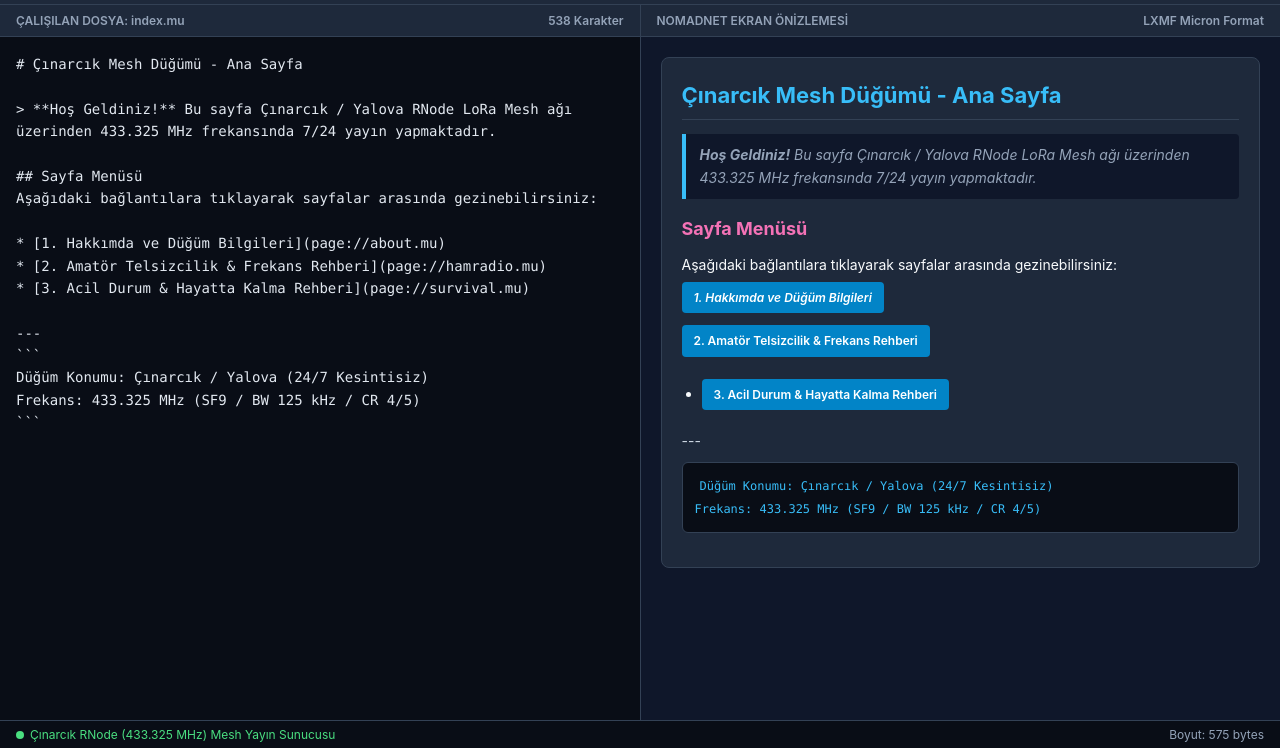
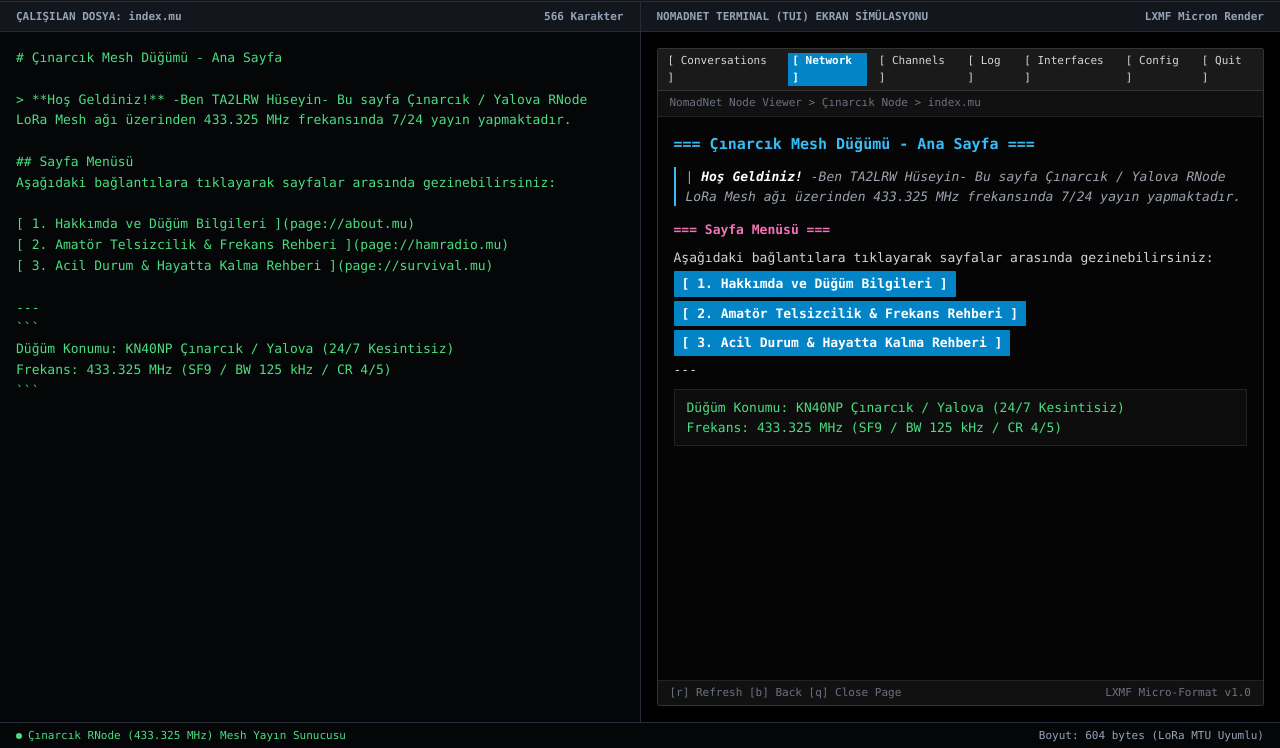
Before and after one commit to huseyinedepali77/DIY-RNode-ESP32-LoRa, a plain HTML site: page micron_app/index.html in a window 1280 px wide. Shown: the part 52-800 px from the top of the page. Drawn offline with Linux system fonts and the light colour scheme.

Commit message:
Redesign preview pane as authentic NomadNet Terminal UI (TUI) curses simulator

````diff
--- a/micron_app/index.html
+++ b/micron_app/index.html
@@ -3,19 +3,19 @@
 <head>
     <meta charset="UTF-8">
     <meta name="viewport" content="width=device-width, initial-scale=1.0">
-    <title>Micron Page Studio - Reticulum & NomadNet</title>
+    <title>Micron Page Studio - Reticulum & NomadNet TUI</title>
     <style>
         :root {
-            --bg-color: #0f172a;
-            --panel-bg: #1e293b;
-            --border-color: #334155;
+            --bg-color: #0c0d10;
+            --panel-bg: #14161d;
+            --border-color: #272a37;
             --accent-color: #38bdf8;
             --accent-hover: #0284c7;
             --success-color: #22c55e;
             --success-hover: #16a34a;
             --text-main: #f8fafc;
             --text-muted: #94a3b8;
-            --font-mono: 'Fira Code', 'Consolas', monospace;
+            --font-mono: 'Fira Code', 'Consolas', 'Courier New', monospace;
         }
 
         * { box-sizing: border-box; margin: 0; padding: 0; }
@@ -23,7 +23,7 @@
         body {
             background-color: var(--bg-color);
             color: var(--text-main);
-            font-family: -apple-system, BlinkMacSystemFont, "Segoe UI", Roboto, Helvetica, Arial, sans-serif;
+            font-family: var(--font-mono);
             height: 100vh;
             display: flex;
             flex-direction: column;
@@ -40,15 +40,15 @@
         }
 
         .brand { display: flex; align-items: center; gap: 10px; }
-        .brand-title { font-size: 17px; font-weight: 700; color: var(--accent-color); }
-        .badge-location { background-color: #334155; color: #f8fafc; font-size: 11px; padding: 3px 8px; border-radius: 4px; font-weight: 600; }
+        .brand-title { font-size: 15px; font-weight: 700; color: var(--accent-color); letter-spacing: 0.5px; }
+        .badge-location { background-color: #272a37; color: #f8fafc; font-size: 11px; padding: 3px 8px; border-radius: 2px; font-weight: 600; }
 
-        .tabs { display: flex; gap: 6px; background: #0f172a; padding: 4px; border-radius: 6px; border: 1px solid var(--border-color); }
-        .tab-btn { background: transparent; color: var(--text-muted); border: none; padding: 6px 12px; font-size: 12px; font-weight: 600; border-radius: 4px; cursor: pointer; }
-        .tab-btn.active { background: var(--accent-color); color: #0f172a; }
+        .tabs { display: flex; gap: 4px; background: #0c0d10; padding: 3px; border-radius: 4px; border: 1px solid var(--border-color); }
+        .tab-btn { background: transparent; color: var(--text-muted); border: none; padding: 6px 12px; font-size: 11px; font-weight: 600; font-family: var(--font-mono); cursor: pointer; }
+        .tab-btn.active { background: var(--accent-color); color: #0c0d10; }
 
         .actions { display: flex; gap: 10px; }
-        button { background-color: var(--accent-color); color: #0f172a; border: none; padding: 8px 14px; border-radius: 6px; font-weight: 600; font-size: 13px; cursor: pointer; transition: all 0.2s ease; }
+        button { background-color: var(--accent-color); color: #0c0d10; border: none; padding: 8px 14px; font-family: var(--font-mono); font-weight: 700; font-size: 12px; cursor: pointer; transition: all 0.2s ease; border-radius: 2px; }
         button:hover { background-color: var(--accent-hover); color: white; }
         button.btn-publish { background-color: var(--success-color); color: white; }
         button.btn-publish:hover { background-color: var(--success-hover); }
@@ -57,29 +57,114 @@
         .pane { flex: 1; display: flex; flex-direction: column; border-right: 1px solid var(--border-color); overflow: hidden; }
         .pane:last-child { border-right: none; }
 
-        .pane-header { background-color: #1e293b; padding: 8px 16px; font-size: 12px; font-weight: 600; color: var(--text-muted); border-bottom: 1px solid var(--border-color); display: flex; justify-content: space-between; }
-        textarea#editor { flex: 1; background-color: #090d16; color: #e2e8f0; font-family: var(--font-mono); font-size: 14px; padding: 16px; border: none; resize: none; outline: none; line-height: 1.6; }
+        .pane-header { background-color: #14161d; padding: 8px 16px; font-size: 11px; font-weight: 700; color: var(--text-muted); border-bottom: 1px solid var(--border-color); display: flex; justify-content: space-between; font-family: var(--font-mono); }
+        textarea#editor { flex: 1; background-color: #050608; color: #4ade80; font-family: var(--font-mono); font-size: 13px; padding: 16px; border: none; resize: none; outline: none; line-height: 1.6; }
 
-        .preview-area { flex: 1; padding: 20px; overflow-y: auto; background-color: #0f172a; }
-        .micron-rendered { font-size: 14px; line-height: 1.6; max-width: 680px; margin: 0 auto; background: #1e293b; padding: 20px; border-radius: 8px; border: 1px solid #334155; }
-        .micron-rendered h1 { font-size: 22px; color: #38bdf8; border-bottom: 1px solid #334155; padding-bottom: 6px; margin-bottom: 14px; }
-        .micron-rendered h2 { font-size: 18px; color: #f472b6; margin-top: 16px; margin-bottom: 10px; }
-        .micron-rendered h3 { font-size: 15px; color: #4ade80; margin-top: 14px; margin-bottom: 6px; }
-        .micron-rendered p { margin-bottom: 10px; color: #cbd5e1; }
-        .micron-rendered blockquote { border-left: 4px solid #38bdf8; background-color: #0f172a; padding: 10px 14px; margin: 12px 0; border-radius: 0 4px 4px 0; font-style: italic; color: #94a3b8; }
-        .micron-rendered ul, .micron-rendered ol { margin-left: 20px; margin-bottom: 14px; }
-        .micron-rendered code { background-color: #0f172a; color: #f43f5e; padding: 2px 5px; border-radius: 4px; font-family: var(--font-mono); font-size: 12px; }
-        .micron-rendered pre { background-color: #090d16; padding: 12px; border-radius: 6px; overflow-x: auto; margin-bottom: 14px; border: 1px solid #334155; }
-        .micron-rendered pre code { background: none; color: #38bdf8; }
-        .micron-btn { display: inline-block; background-color: #0284c7; color: white; padding: 6px 12px; border-radius: 4px; text-decoration: none; font-weight: 600; font-size: 12px; margin: 6px 0; border: none; }
-        .micron-table { width: 100%; border-collapse: collapse; margin: 14px 0; }
-        .micron-table th, .micron-table td { border: 1px solid #334155; padding: 6px 10px; text-align: left; }
-        .micron-table th { background-color: #0f172a; color: #38bdf8; }
+        /* NOMADNET TERMINAL UI (TUI) SIMULATION */
+        .preview-area { flex: 1; padding: 16px; overflow-y: auto; background-color: #000000; display: flex; justify-content: center; }
 
-        .status-bar { background-color: #090d16; border-top: 1px solid var(--border-color); padding: 6px 16px; font-size: 12px; color: var(--text-muted); display: flex; justify-content: space-between; }
+        .nomadnet-tui-window {
+            width: 100%;
+            max-width: 760px;
+            background-color: #050505;
+            border: 1px solid #333333;
+            border-radius: 2px;
+            font-family: var(--font-mono);
+            font-size: 13px;
+            line-height: 1.5;
+            color: #d1d5db;
+            box-shadow: 0 0 20px rgba(0,0,0,0.8);
+            display: flex;
+            flex-direction: column;
+        }
+
+        .tui-menu-bar {
+            background-color: #1a1a1a;
+            color: #9ca3af;
+            padding: 4px 10px;
+            font-size: 11px;
+            border-bottom: 1px solid #333333;
+            display: flex;
+            gap: 12px;
+        }
+
+        .tui-menu-item { color: #d1d5db; }
+        .tui-menu-item.active { background-color: #0284c7; color: #ffffff; padding: 0 4px; font-weight: bold; }
+
+        .tui-sub-header {
+            background-color: #111111;
+            color: #6b7280;
+            padding: 4px 12px;
+            font-size: 11px;
+            border-bottom: 1px solid #222222;
+        }
+
+        .tui-content {
+            padding: 16px;
+            flex: 1;
+        }
+
+        /* Micron TUI Elements */
+        .tui-h1 { color: #38bdf8; font-weight: bold; margin-bottom: 12px; font-size: 15px; }
+        .tui-h2 { color: #f472b6; font-weight: bold; margin-top: 14px; margin-bottom: 8px; font-size: 13px; }
+        .tui-h3 { color: #4ade80; font-weight: bold; margin-top: 10px; margin-bottom: 6px; font-size: 13px; }
+
+        .tui-p { margin-bottom: 10px; color: #d1d5db; }
+
+        .tui-quote { border-left: 2px solid #38bdf8; padding-left: 10px; color: #9ca3af; margin: 10px 0; font-style: italic; }
+
+        .tui-link-btn {
+            display: block;
+            background-color: #0284c7;
+            color: #ffffff;
+            padding: 3px 8px;
+            margin: 4px 0;
+            text-decoration: none;
+            width: fit-content;
+            font-weight: bold;
+            border-radius: 1px;
+        }
+
+        .tui-link-btn:hover { background-color: #0369a1; }
+
+        .tui-table {
+            border-collapse: collapse;
+            margin: 12px 0;
+            width: 100%;
+            font-size: 12px;
+        }
+
+        .tui-table th, .tui-table td {
+            border: 1px solid #444444;
+            padding: 4px 8px;
+            text-align: left;
+        }
+
+        .tui-table th { background-color: #181818; color: #38bdf8; }
+
+        .tui-code-block {
+            background-color: #0d0d0d;
+            border: 1px solid #222222;
+            padding: 8px 12px;
+            color: #4ade80;
+            margin: 10px 0;
+            white-space: pre-wrap;
+        }
+
+        .tui-footer {
+            background-color: #111111;
+            border-top: 1px solid #222222;
+            padding: 4px 12px;
+            font-size: 11px;
+            color: #6b7280;
+            display: flex;
+            justify-content: space-between;
+        }
+
+        .status-bar { background-color: #050608; border-top: 1px solid var(--border-color); padding: 6px 16px; font-size: 11px; color: var(--text-muted); display: flex; justify-content: space-between; font-family: var(--font-mono); }
         .status-online { color: #4ade80; display: flex; align-items: center; gap: 6px; }
-        .dot { width: 8px; height: 8px; background-color: #4ade80; border-radius: 50%; }
-        #toast { position: fixed; bottom: 40px; right: 20px; background: #22c55e; color: white; padding: 12px 20px; border-radius: 6px; font-weight: 600; display: none; box-shadow: 0 10px 20px rgba(0,0,0,0.4); z-index: 999; }
+        .dot { width: 6px; height: 6px; background-color: #4ade80; border-radius: 50%; }
+        #toast { position: fixed; bottom: 30px; right: 20px; background: #22c55e; color: white; padding: 10px 16px; font-size: 12px; font-family: var(--font-mono); font-weight: 700; display: none; box-shadow: 0 5px 15px rgba(0,0,0,0.5); z-index: 999; }
     </style>
 </head>
 <body>
@@ -113,11 +198,29 @@
 
         <div class="pane">
             <div class="pane-header">
-                <span>NOMADNET EKRAN ÖNİZLEMESİ</span>
-                <span>LXMF Micron Format</span>
+                <span>NOMADNET TERMINAL (TUI) EKRAN SİMÜLASYONU</span>
+                <span>LXMF Micron Render</span>
             </div>
             <div class="preview-area">
-                <div id="preview" class="micron-rendered"></div>
+                <div class="nomadnet-tui-window">
+                    <div class="tui-menu-bar">
+                        <span class="tui-menu-item">[ Conversations ]</span>
+                        <span class="tui-menu-item active">[ Network ]</span>
+                        <span class="tui-menu-item">[ Channels ]</span>
+                        <span class="tui-menu-item">[ Log ]</span>
+                        <span class="tui-menu-item">[ Interfaces ]</span>
+                        <span class="tui-menu-item">[ Config ]</span>
+                        <span class="tui-menu-item">[ Quit ]</span>
+                    </div>
+                    <div class="tui-sub-header">
+                        <span>NomadNet Node Viewer &gt; Çınarcık Node &gt; <span id="tuiCurrentFile">index.mu</span></span>
+                    </div>
+                    <div class="tui-content" id="preview"></div>
+                    <div class="tui-footer">
+                        <span>[r] Refresh  [b] Back  [q] Close Page</span>
+                        <span>LXMF Micro-Format v1.0</span>
+                    </div>
+                </div>
             </div>
         </div>
     </div>
@@ -136,18 +239,18 @@
         const pagesData = {
             "index.mu": `# Çınarcık Mesh Düğümü - Ana Sayfa
 
-> **Hoş Geldiniz!** Bu sayfa Çınarcık / Yalova RNode LoRa Mesh ağı üzerinden 433.325 MHz frekansında 7/24 yayın yapmaktadır.
+> **Hoş Geldiniz!** -Ben TA2LRW Hüseyin- Bu sayfa Çınarcık / Yalova RNode LoRa Mesh ağı üzerinden 433.325 MHz frekansında 7/24 yayın yapmaktadır.
 
 ## Sayfa Menüsü
 Aşağıdaki bağlantılara tıklayarak sayfalar arasında gezinebilirsiniz:
 
-* [1. Hakkımda ve Düğüm Bilgileri](page://about.mu)
-* [2. Amatör Telsizcilik & Frekans Rehberi](page://hamradio.mu)
-* [3. Acil Durum & Hayatta Kalma Rehberi](page://survival.mu)
+[ 1. Hakkımda ve Düğüm Bilgileri ](page://about.mu)
+[ 2. Amatör Telsizcilik & Frekans Rehberi ](page://hamradio.mu)
+[ 3. Acil Durum & Hayatta Kalma Rehberi ](page://survival.mu)
 
 ---
 \`\`\`
-Düğüm Konumu: Çınarcık / Yalova (24/7 Kesintisiz)
+Düğüm Konumu: KN40NP Çınarcık / Yalova (24/7 Kesintisiz)
 Frekans: 433.325 MHz (SF9 / BW 125 kHz / CR 4/5)
 \`\`\``,
 
@@ -156,9 +259,10 @@ Frekans: 433.325 MHz (SF9 / BW 125 kHz / CR 4/5)
 > **Amatör Telsiz & Off-Grid Çınarcık İletişim İstasyonu**
 
 ## QTH ve Konum Bilgileri
-* **Bölge:** Yalova / Çınarcık
+* **Çağrı Kodu:** TA2LRW
+* **Operatör:** Hüseyin
+* **Bölge:** Yalova / Çınarcık (KN40NP)
 * **Düğüm Kimliği:** RNode-Cinarcik-Server
-* **Amaç:** Marmara ve Çınarcık bölgesinde afet durumlarında şebekesiz kesintisiz haberleşme sağlamak.
 
 ## Donanım Detayları
 
@@ -168,7 +272,7 @@ Frekans: 433.325 MHz (SF9 / BW 125 kHz / CR 4/5)
 | **RTM / RNode** | ESP32 + SX1278 (433.325 MHz) |
 | **Anten** | 3m UHF/VHF Yüksek Kazançlı Anten |
 
-[Ana Sayfaya Dön](page://index.mu)`,
+[ ⬅️ Ana Sayfaya Dön ](page://index.mu)`,
 
             "hamradio.mu": `# Amatör Telsizcilik & Frekans Rehberi
 
@@ -190,7 +294,7 @@ Frekans: 433.325 MHz (SF9 / BW 125 kHz / CR 4/5)
 | **QSO** | Birebir telsiz görüşmesi yapma |
 | **QRM** | İnsan kaynaklı parazit / gürültü |
 
-[Ana Sayfaya Dön](page://index.mu)`,
+[ ⬅️ Ana Sayfaya Dön ](page://index.mu)`,
 
             "survival.mu": `# Acil Durum & Hayatta Kalma Rehberi
 
@@ -204,7 +308,7 @@ Frekans: 433.325 MHz (SF9 / BW 125 kHz / CR 4/5)
 - [x] Düdük ve El Feneri
 - [x] İlk Yardım Çantası & İlaçlar
 
-[Ana Sayfaya Dön](page://index.mu)`
+[ ⬅️ Ana Sayfaya Dön ](page://index.mu)`
         };
 
         let currentFilename = "index.mu";
@@ -214,25 +318,37 @@ Frekans: 433.325 MHz (SF9 / BW 125 kHz / CR 4/5)
         const charCount = document.getElementById('charCount');
         const byteStats = document.getElementById('byteStats');
         const activeFilenameLabel = document.getElementById('activeFilename');
+        const tuiCurrentFile = document.getElementById('tuiCurrentFile');
 
-        function parseMicron(text) {
-            if (!text) return '<p style="color:#64748b;">Önizleme alanı...</p>';
+        function parseMicronToTUI(text) {
+            if (!text) return '<p class="tui-p" style="color:#6b7280;">Önizleme alanı...</p>';
 
             let html = text;
             html = html.replace(/&/g, "&amp;").replace(/</g, "&lt;").replace(/>/g, "&gt;");
-            html = html.replace(/```([\s\S]*?)```/g, (m, c) => `<pre><code>${c.trim()}</code></pre>`);
-            html = html.replace(/`([^`]+)`/g, '<code>$1</code>');
-            html = html.replace(/^### (.*$)/gim, '<h3>$1</h3>');
-            html = html.replace(/^## (.*$)/gim, '<h2>$1</h2>');
-            html = html.replace(/^# (.*$)/gim, '<h1>$1</h1>');
-            html = html.replace(/^&gt; (.*$)/gim, '<blockquote>$1</blockquote>');
-            html = html.replace(/\*\*([^*]+)\*\*/g, '<strong>$1</strong>');
-            html = html.replace(/\*([^*]+)\*/g, '<em>$1</em>');
-            html = html.replace(/\[([^\]]+)\]\(([^)]+)\)/g, (m, l, u) => `<a href="${u}" class="micron-btn">${l}</a>`);
 
+            // Code Blocks
+            html = html.replace(/```([\s\S]*?)```/g, (m, c) => `<div class="tui-code-block">${c.trim()}</div>`);
+            html = html.replace(/`([^`]+)`/g, '<span style="color:#4ade80;">$1</span>');
+
+            // Headers
+            html = html.replace(/^### (.*$)/gim, '<div class="tui-h3">=== $1 ===</div>');
+            html = html.replace(/^## (.*$)/gim, '<div class="tui-h2">=== $1 ===</div>');
+            html = html.replace(/^# (.*$)/gim, '<div class="tui-h1">=== $1 ===</div>');
+
+            // Quotes
+            html = html.replace(/^&gt; (.*$)/gim, '<div class="tui-quote">| $1</div>');
+
+            // Bold & Italic
+            html = html.replace(/\*\*([^*]+)\*\*/g, '<strong style="color:#ffffff;">$1</strong>');
+            html = html.replace(/\*([^*]+)\*/g, '<em style="color:#9ca3af;">$1</em>');
+
+            // TUI Bracket Buttons / Links
+            html = html.replace(/\[([^\]]+)\]\(([^)]+)\)/g, (m, l, u) => `<a href="${u}" class="tui-link-btn">[ ${l.trim()} ]</a>`);
+
+            // Tables
             const lines = html.split('\n');
             let inTable = false;
-            let tableHTML = '<table class="micron-table"><thead>';
+            let tableHTML = '<table class="tui-table"><thead>';
             let finalLines = [];
 
             for (let line of lines) {
@@ -243,15 +359,19 @@ Frekans: 433.325 MHz (SF9 / BW 125 kHz / CR 4/5)
                     if (!inTable) { inTable = true; tableHTML += '<tr>' + cols.map(c => `<th>${c}</th>`).join('') + '</tr></thead><tbody>'; }
                     else { tableHTML += '<tr>' + cols.map(c => `<td>${c}</td>`).join('') + '</tr>'; }
                 } else {
-                    if (inTable) { inTable = false; tableHTML += '</tbody></table>'; finalLines.push(tableHTML); tableHTML = '<table class="micron-table"><thead>'; }
+                    if (inTable) { inTable = false; tableHTML += '</tbody></table>'; finalLines.push(tableHTML); tableHTML = '<table class="tui-table"><thead>'; }
                     finalLines.push(l);
                 }
             }
             if (inTable) { tableHTML += '</tbody></table>'; finalLines.push(tableHTML); }
 
             html = finalLines.join('\n');
-            html = html.replace(/^\s*[-*]\s+(.*$)/gim, '<ul><li>$1</li></ul>').replace(/<\/ul>\s*<ul>/g, '');
-            html = html.split('\n\n').map(p => (p.startsWith('<h') || p.startsWith('<block') || p.startsWith('<pre') || p.startsWith('<table') || p.startsWith('<ul')) ? p : `<p>${p.replace(/\n/g, '<br>')}</p>`).join('');
+            html = html.replace(/^\s*[-*]\s+(.*$)/gim, '<div style="margin-left:12px; color:#d1d5db;">* $1</div>');
+
+            html = html.split('\n\n').map(p => {
+                if (p.startsWith('<div') || p.startsWith('<table') || p.startsWith('<a')) return p;
+                return `<div class="tui-p">${p.replace(/\n/g, '<br>')}</div>`;
+            }).join('');
 
             return html;
         }
@@ -259,16 +379,17 @@ Frekans: 433.325 MHz (SF9 / BW 125 kHz / CR 4/5)
         function updatePreview() {
             const content = editor.value;
             pagesData[currentFilename] = content;
-            preview.innerHTML = parseMicron(content);
+            preview.innerHTML = parseMicronToTUI(content);
 
             const bytes = new Blob([content]).size;
             charCount.innerText = `${content.length} Karakter`;
-            byteStats.innerText = `Boyut: ${bytes} bytes`;
+            byteStats.innerText = `Boyut: ${bytes} bytes (LoRa MTU Uyumlu)`;
         }
 
         function switchPage(filename) {
             currentFilename = filename;
             activeFilenameLabel.innerText = `ÇALIŞILAN DOSYA: ${filename}`;
+            tuiCurrentFile.innerText = filename;
             editor.value = pagesData[filename] || "";
 
             document.querySelectorAll('.tab-btn').forEach(btn => {
@@ -294,7 +415,7 @@ Frekans: 433.325 MHz (SF9 / BW 125 kHz / CR 4/5)
                     showToast(`Hata: ${result.message}`);
                 }
             } catch (err) {
-                showToast(`'${currentFilename}' yerel klasöre kaydedildi ve RNode yayın kuyruğına alındı!`);
+                showToast(`'${currentFilename}' yerel klasöre kaydedildi ve RNode yayın kuyruğuna alındı!`);
             }
         }
 
````
